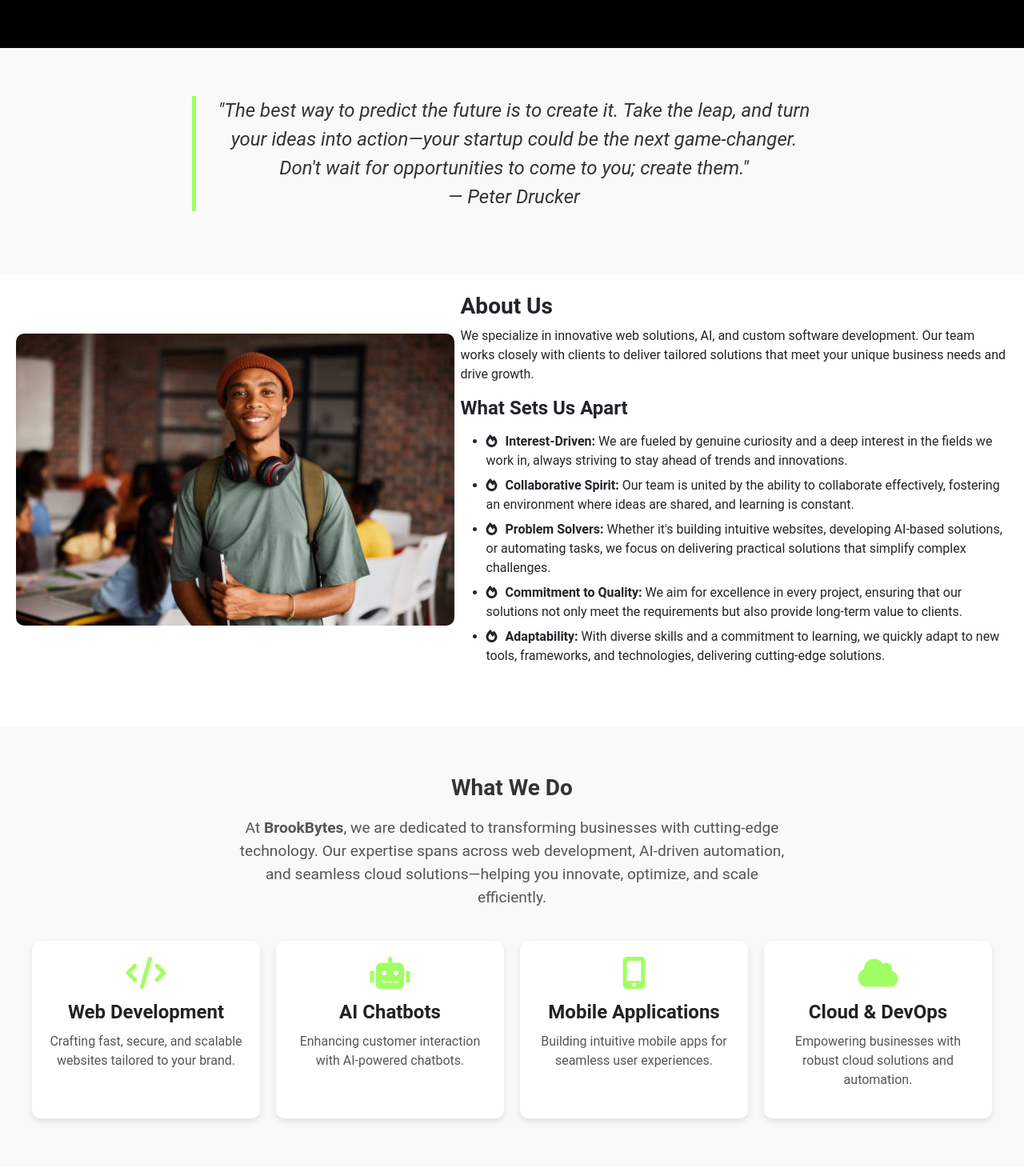
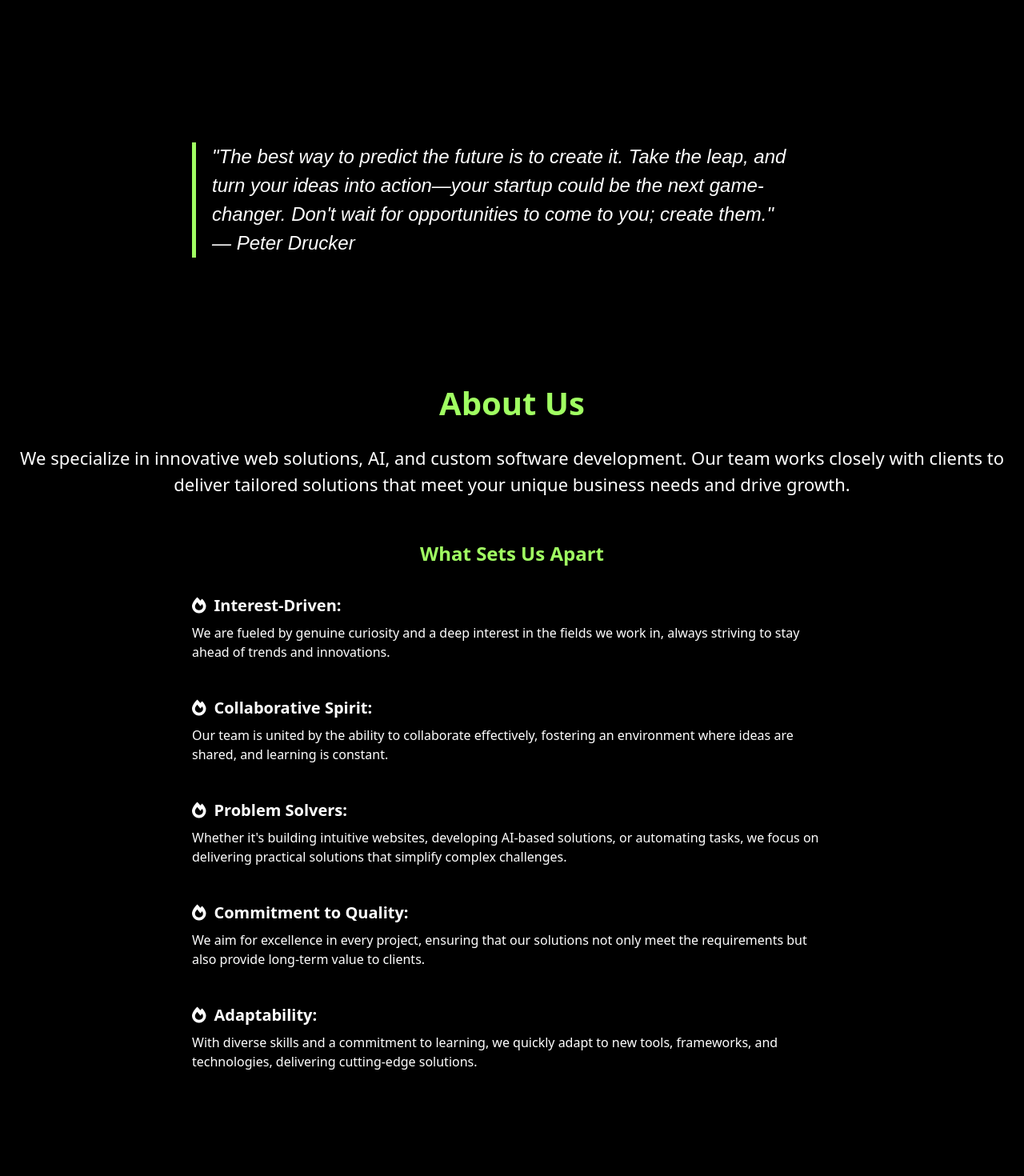
Before and after one commit to moulimonishxx/freelance, a React (Create React App) app: page / in a window 1280 px wide. Shown: the part 740-2210 px from the top of the page at 80% size. Built offline with nearby package versions, Linux system fonts and the light colour scheme; a web font is replaced by a local one.

Commit message:
Updated project with new changes

```diff
--- a/src/components/landing-page/home.jsx
+++ b/src/components/landing-page/home.jsx
@@ -21,7 +21,7 @@ const App = () => {
   return (
     <div>
       <link
-        href="https://cdnjs.cloudflare.com/ajax/libs/font-awesome/6.0.0-beta3/css/all.min.css "
+        href="https://cdnjs.cloudflare.com/ajax/libs/font-awesome/6.0.0-beta3/css/all.min.css"
         rel="stylesheet"
       />
 {/* Animated Navbar */}
@@ -34,7 +34,7 @@ const App = () => {
     expand="lg"
     fixed="top"
     style={{
-      backgroundColor: "white",
+      backgroundColor: "#FFFFFF",
       opacity:'90%',
       height: "60px",
       fontFamily: "Roboto, sans-serif",
@@ -321,10 +321,16 @@ const App = () => {
       <section
         id="about-us"
         style={{
-          padding: '60px 20px',
-          backgroundColor: '#f9f9f9',
-          textAlign: 'center',
-          fontFamily: 'Roboto, sans-serif',
+          minHeight: "50vh",
+          backgroundColor: "#000", // Changed background to black
+          padding: "50px 8vw",
+          display: "flex",
+          flexDirection: "column",
+          justifyContent: "center",
+          fontFamily: "'Mono Sans', sans-serif",
+          textAlign: "left",
+          color: "#fff", // Changed text color to white
+          boxSizing: "border-box",
         }}
       >
         <blockquote
@@ -336,7 +342,7 @@ const App = () => {
             paddingRight: '20px',
             maxWidth: '800px',
             borderLeft: '5px solid #A0FF62',
-            color: '#333',
+            color: '#FFFFFF',
           }}
         >
           "The best way to predict the future is to create it. Take the leap, and
@@ -350,110 +356,118 @@ const App = () => {
 
 
       {/* about section start here*/}
-<section
-  id="about-us"
-  style={{
-    padding: '60px 20px',
-    fontFamily: 'Roboto, sans-serif',
+
+{/* Right Content Section */}
+<div
+    style={{
+    flex: 1,
     display: 'flex',
-    alignItems: 'center', // Vertically align items
-    justifyContent: 'space-between', // Space between image and text
-    flexDirection: 'row', // Default layout
-  }}
+    flexDirection: 'column',
+    justifyContent: 'center',
+    alignItems: 'center', // Center content horizontally
+    textAlign: 'center', // Center text for better readability
+    padding: '20px',
+    maxWidth: '1700px',
+    margin: '0 auto', // Center content
+    backgroundColor:'black'
+    }}
 >
-  {/* Left Image Section */}
-  <div
+  <h1 style={{ fontWeight: '700', color: '#A0FF62' }}>About Us</h1>
+
+  <p style={{ color: '#FFFFFF', fontSize: '22px', paddingTop: '20px' }}>
+    We specialize in innovative web solutions, AI, and custom software
+    development. Our team works closely with clients to deliver tailored
+    solutions that meet your unique business needs and drive growth.
+  </p>
+
+  <h4 style={{ fontWeight: '700', color: '#A0FF62', paddingTop: '40px' }}>
+    What Sets Us Apart
+  </h4>
+
+  {[
+    { title: "Interest-Driven", desc: "We are fueled by genuine curiosity and a deep interest in the fields we work in, always striving to stay ahead of trends and innovations." },
+    { title: "Collaborative Spirit", desc: "Our team is united by the ability to collaborate effectively, fostering an environment where ideas are shared, and learning is constant." },
+    { title: "Problem Solvers", desc: "Whether it's building intuitive websites, developing AI-based solutions, or automating tasks, we focus on delivering practical solutions that simplify complex challenges." },
+    { title: "Commitment to Quality", desc: "We aim for excellence in every project, ensuring that our solutions not only meet the requirements but also provide long-term value to clients." },
+    { title: "Adaptability", desc: "With diverse skills and a commitment to learning, we quickly adapt to new tools, frameworks, and technologies, delivering cutting-edge solutions." }
+  ].map((item, index) => (
+    <div key={index} style={{ maxWidth: '800px', textAlign: 'left', paddingTop: '30px' }}>
+      <h5 style={{ color: 'white', display: 'flex', alignItems: 'center' }}>
+        <i className="fas fa-fire" style={{ marginRight: '10px' }}></i>
+        <b>{item.title}:</b>
+      </h5>
+      <p style={{ color: '#FFFFFF', fontSize: '16px', marginTop: '10px' }}>{item.desc}</p>
+    </div>
+  ))}
+</div>
+
+{/* Add Media Queries */}
+<style>
+  {`
+    @media (max-width: 768px) {
+      .about-content {
+        text-align: center;
+        padding: 20px;
+      }
+      .about-content h5 {
+        text-align: center;
+      }
+    }
+  `}
+</style>
+
+
+
+
+{/* Left Image Section */}
+<div
     style={{
       flex: 1,
       display: 'flex',
-      justifyContent: 'flex-start', // Align image to the left
-      paddingRight: '30px', // Add space between image and text
+      justifyContent: 'center', // Center image for mobile
+      paddingRight: '30px',
+
+      paddingTop:'150px', // Space when stacked
+       backgroundColor:'black'
     }}
   >
     <img
       src={aboutUsImage}
       alt="About Us"
-      className="about-image" // Add the class for applying hover effect
+      className="about-image"
       style={{
-        width: '80%', // Adjust the image width
-        maxHeight: '500px', // Set max height if needed
-        objectFit: 'cover', // Ensure the image scales properly
-        borderRadius: '10px', // Optional: Rounded corners
+
+        objectFit: 'cover',
+        borderRadius: '10px',
         marginTop: '-1.4cm',
-        transition: 'transform 0.3s ease-in-out', // Smooth transition for the zoom effect
+        transition: 'transform 0.3s ease-in-out',
+        display: 'block',
+        backgroundColor:'black'
       }}
     />
   </div>
 
-  {/* Right Content Section */}
-  <div
-    style={{
-      flex: 1,
-      display: 'flex',
-      flexDirection: 'column', // Stack text vertically
-      justifyContent: 'center', // Align text in the center of its container
-      textAlign: 'left', // Align text to the left
-      paddingLeft: '30px', // Add padding between text and image
-      marginLeft: '-5cm', // Move text 2cm to the left
-      marginTop: '-1cm', // Move text 2cm upwards
-    }}
-  >
-    <h3  style={{ fontWeight: '700' }}>About Us</h3>
-    <p>
-      We specialize in innovative web solutions, AI, and custom software
-      development. Our team works closely with clients to deliver tailored
-      solutions that meet your unique business needs and drive growth.
-    </p>
-    <h4 style={{ fontWeight: '700' }}>What Sets Us Apart</h4>
-    <ul>
-      <li>
-        <i
-          className="fas fa-fire"
-          style={{ marginRight: '10px', marginTop: '10px' }}
-        ></i>
-        <b>Interest-Driven:</b> We are fueled by genuine curiosity and a deep
-        interest in the fields we work in, always striving to stay ahead of
-        trends and innovations.
-      </li>
-      <li>
-        <i
-          className="fas fa-fire"
-          style={{ marginRight: '10px', marginTop: '10px' }}
-        ></i>
-        <b>Collaborative Spirit:</b> Our team is united by the ability to
-        collaborate effectively, fostering an environment where ideas are
-        shared, and learning is constant.
-      </li>
-      <li>
-        <i
-          className="fas fa-fire"
-          style={{ marginRight: '10px', marginTop: '10px' }}
-        ></i>
-        <b>Problem Solvers:</b> Whether it's building intuitive websites,
-        developing AI-based solutions, or automating tasks, we focus on
-        delivering practical solutions that simplify complex challenges.
-      </li>
-      <li>
-        <i
-          className="fas fa-fire"
-          style={{ marginRight: '10px', marginTop: '10px' }}
-        ></i>
-        <b>Commitment to Quality:</b> We aim for excellence in every project,
-        ensuring that our solutions not only meet the requirements but also
-        provide long-term value to clients.
-      </li>
-      <li>
-        <i
-          className="fas fa-fire"
-          style={{ marginRight: '10px', marginTop: '10px' }}
-        ></i>
-        <b>Adaptability:</b> With diverse skills and a commitment to learning,
-        we quickly adapt to new tools, frameworks, and technologies, delivering
-        cutting-edge solutions.
-      </li>
-    </ul>
-  </div>
-</section>
+{/* Add Media Queries */}
+<style>
+  {`
+    @media (max-width: 768px) {
+      #about-us {
+        flex-direction: column;
+        text-align: center;
+        padding: 40px 10px;
+      }
+      #about-us div {
+        padding: 0;
+        margin: 10px 0;
+      }
+      .about-image {
+        max-width: 90%;
+        margin-top: 0;
+      }
+    }
+  `}
+</style>
+
 
 {/* CSS for hover effect on images */}
 <style>{`
@@ -483,22 +497,29 @@ const App = () => {
 
 
 
+
       {/* what we do section starts here */}
 
       <section
   id="what-we-do"
   style={{
-    padding: "60px 20px",
-    fontFamily: "Roboto, sans-serif",
-    backgroundColor: "#f9f9f9",
-    textAlign: "center",
+    minHeight: "100vh",
+    backgroundColor: "#000", // Changed background to black
+    padding: "50px 8vw",
+    display: "flex",
+    flexDirection: "column",
+    justifyContent: "center",
+    fontFamily: "'Mono Sans', sans-serif",
+    textAlign: "left",
+    color: "#fff", // Changed text color to white
+    boxSizing: "border-box",
   }}
 >
   <div style={{ marginBottom: "40px" }}>
-    <h3 style={{ fontWeight: "700", marginBottom: "20px", color: "#333" }}>
+    <h3 style={{ fontWeight: "700", marginBottom: "20px", color: "#A0FF62" }}>
       What We Do
     </h3>
-    <p style={{ fontSize: "1.2em", color: "#555", maxWidth: "700px", margin: "0 auto" }}>
+    <p style={{ fontSize: "1.2em", color: "#FFFFFF", maxWidth: "700px", margin: "0 auto" }}>
       At <strong>BrookBytes</strong>, we are dedicated to transforming businesses with cutting-edge
       technology. Our expertise spans across web development, AI-driven automation, and seamless
       cloud solutions—helping you innovate, optimize, and scale efficiently.
@@ -511,6 +532,7 @@ const App = () => {
       gridTemplateColumns: "repeat(auto-fit, minmax(250px, 1fr))",
       gap: "20px",
       padding: "0 20px",
+      background : "black"
     }}
   >
     {[
@@ -522,7 +544,7 @@ const App = () => {
       <div
         key={index}
         style={{
-          backgroundColor: "white",
+          backgroundColor: "BALCK",
           padding: "20px",
           borderRadius: "10px",
           boxShadow: "0 4px 8px rgba(0, 0, 0, 0.1)",
@@ -533,8 +555,8 @@ const App = () => {
         onMouseLeave={(e) => (e.currentTarget.style.transform = "scale(1)")}
       >
         <i className={service.icon} style={{ fontSize: "40px", color: "#A0FF62", marginBottom: "15px" }}></i>
-        <h4 style={{ fontWeight: "700", marginBottom: "10px", color: "#222" }}>{service.title}</h4>
-        <p style={{ color: "#555" }}>{service.desc}</p>
+        <h4 style={{ fontWeight: "700", marginBottom: "10px", color: "#FFFFFF" }}>{service.title}</h4>
+        <p style={{ color: "#FFFFFF" }}>{service.desc}</p>
       </div>
     ))}
   </div>
@@ -548,12 +570,12 @@ const App = () => {
   id="why-choose-us"
   style={{
     padding: '80px 20px',
-    backgroundColor: '#fff',
+    backgroundColor: "#000", // Changed background to black
     fontFamily: 'Roboto, sans-serif',
   }}
 >
   <div style={{ textAlign: 'center', marginBottom: '40px' }}>
-    <h2 style={{ fontWeight: '700', fontSize: '2.5em' }}>Why Choose Our Solutions?</h2>
+    <h2 style={{ fontWeight: '700', fontSize: '2.5em',color :'#A0FF62' }}>Why Choose Our Solutions?</h2>
   </div>
   <div
     style={{
@@ -567,7 +589,7 @@ const App = () => {
     {/* Provide Superior Online Experience */}
     <div
       style={{
-        backgroundColor: '#f9f9f9',
+        backgroundColor: '#000',
         padding: '20px',
         borderRadius: '10px',
         boxShadow: '0 4px 8px rgba(0, 0, 0, 0.1)',
@@ -577,10 +599,10 @@ const App = () => {
       className="benefit-card"
     >
       <i className="fas fa-user-check" style={{ fontSize: '3em', color: '#A0FF62', marginBottom: '15px' }}></i>
-      <h4 style={{ fontWeight: '700', fontSize: '1.5em', marginBottom: '10px' }}>
+      <h4 style={{ fontWeight: '700', fontSize: '1.5em', marginBottom: '10px',color:'#FFFFFF', }}>
         Provide a Superior Online Experience
       </h4>
-      <p style={{ fontSize: '1em', color: '#555' }}>
+      <p style={{ fontSize: '1em', color: '#FFFFFF' }}>
         Customers expect performance, convenience, and availability from our platforms, even during peak activity.
       </p>
       <a
@@ -600,7 +622,7 @@ const App = () => {
     {/* Strengthen the Security Posture */}
     <div
       style={{
-        backgroundColor: '#f9f9f9',
+        backgroundColor: '#000',
         padding: '20px',
         borderRadius: '10px',
         boxShadow: '0 4px 8px rgba(0, 0, 0, 0.1)',
@@ -613,10 +635,10 @@ const App = () => {
         className="fas fa-shield-alt"
         style={{ fontSize: '3em', color: '#4caf50', marginBottom: '15px' }}
       ></i>
-      <h4 style={{ fontWeight: '700', fontSize: '1.5em', marginBottom: '10px' }}>
+      <h4 style={{ fontWeight: '700', fontSize: '1.5em', marginBottom: '10px',color:'#FFFFFF' }}>
         Strengthen the Security Posture
       </h4>
-      <p style={{ fontSize: '1em', color: '#555' }}>
+      <p style={{ fontSize: '1em', color: '#FFFFFF' }}>
         Manage multiple security and networking services from a single, unified solution.
       </p>
       <a
@@ -636,7 +658,7 @@ const App = () => {
     {/* Improve Agility and Lower Costs */}
     <div
       style={{
-        backgroundColor: '#f9f9f9',
+        backgroundColor: '#000',
         padding: '20px',
         borderRadius: '10px',
         boxShadow: '0 4px 8px rgba(0, 0, 0, 0.1)',
@@ -649,10 +671,10 @@ const App = () => {
         className="fas fa-chart-line"
         style={{ fontSize: '3em', color: '#007bff', marginBottom: '15px' }}
       ></i>
-      <h4 style={{ fontWeight: '700', fontSize: '1.5em', marginBottom: '10px' }}>
+      <h4 style={{ fontWeight: '700', fontSize: '1.5em', marginBottom: '10px',color:'#FFFFFF' }}>
         Improve Agility and Lower Operational Costs
       </h4>
-      <p style={{ fontSize: '1em', color: '#555' }}>
+      <p style={{ fontSize: '1em', color: '#FFFFFF' }}>
         Replacing legacy systems with modern cloud-based solutions drives innovation and efficiency.
       </p>
       <a
@@ -726,31 +748,31 @@ const App = () => {
 
 
 
-<section id="our-plans" className="pricing">
+<section id="our-plans" className="pricing" style={{backgroundColor:'#000'}}>
   <div className="section-header">
-    <h2>Choose the Right Plan for Your Needs</h2>
-    <p>Flexible solutions to fit your business requirements.</p>
+    <h2 style={{color:' #A0FF62'}}>Choose the Right Plan for Your Needs</h2>
+    <p style={{color:' #FFFFFF'}}>Flexible solutions to fit your business requirements.</p>
   </div>
 
-  <div className="pricing-cards">
+  <div className="pricing-cards"  >
     {/* Personalized Web Development */}
-    <div className="pricing-card">
-      <h3>Personalized Web Development</h3>
-      <p>Custom websites tailored to your business needs, ensuring a seamless user experience and a strong online presence.</p>
+    <div className="pricing-card" style={{color:' #A0FF62',backgroundColor:'black'}}>
+      <h3 style={{color:'rgb(255, 255, 255)'}}>Personalized Web Development</h3>
+      <p style={{color:' #FFFFFF'}}>Custom websites tailored to your business needs, ensuring a seamless user experience and a strong online presence.</p>
       <a href="https://www.linkedin.com/company/brookbytes-in/" target="_blank" rel="noopener noreferrer">Contact Us</a>
     </div>
 
     {/* AI-Powered Chatbots */}
-    <div className="pricing-card">
-      <h3>AI-Powered Chatbots</h3>
-      <p>Revolutionize customer interactions with AI-driven chatbots that provide instant support and improve user engagement.</p>
+    <div className="pricing-card" style={{color:' #A0FF62',backgroundColor:'black'}}>
+      <h3 style={{color:'rgb(255, 255, 255)'}}>AI-Powered Chatbots</h3>
+      <p style={{color:' #FFFFFF'}}>Revolutionize customer interactions with AI-driven chatbots that provide instant support and improve user engagement.</p>
       <a href="https://www.linkedin.com/company/brookbytes-in/" target="_blank" rel="noopener noreferrer">Contact Us</a>
     </div>
 
     {/* Content Creation & Typing Services */}
-    <div className="pricing-card">
-      <h3>Content Creation & Typing Services</h3>
-      <p>Professional content writing and efficient typing services to help businesses communicate effectively and streamline documentation needs.</p>
+    <div className="pricing-card" style={{color:' #A0FF62',backgroundColor:'black'}}>
+      <h3 style={{color:'rgb(255, 255, 255)'}}>Content Creation & Typing Services</h3>
+      <p style={{color:' #FFFFFF'}}>Professional content writing and efficient typing services to help businesses communicate effectively and streamline documentation needs.</p>
       <a href="https://www.linkedin.com/company/brookbytes-in/" target="_blank" rel="noopener noreferrer" >Contact Us</a>
     </div>
   </div>
@@ -873,12 +895,12 @@ const App = () => {
   style={{
     padding: '60px 20px',
     fontFamily: 'Roboto, sans-serif',
-    backgroundColor: '#f9f9f9', // Light background for contrast
+    backgroundColor: '#000', // Light background for contrast
   }}
 >
   <div style={{ textAlign: 'center', marginBottom: '40px' }}>
-    <h3 style={{ fontWeight: '700', marginBottom: '20px' }}>Contact Us</h3>
-    <p style={{ fontSize: '1.1em', color: '#555' }}>
+    <h3 style={{ fontWeight: '700', marginBottom: '20px',color:'#A0FF62' }}>Contact Us</h3>
+    <p style={{ fontSize: '1.1em', color: '#FFFFFF' }}>
       Feel free to reach out to us through any of the following platforms:
     </p>
   </div>
@@ -895,7 +917,7 @@ const App = () => {
     {/* Facebook Card */}
     <div
       style={{
-        backgroundColor: 'white',
+        backgroundColor: 'black',
         padding: '20px',
         borderRadius: '10px',
         boxShadow: '0 4px 8px rgba(0, 0, 0, 0.1)',
@@ -911,8 +933,8 @@ const App = () => {
           style={{ fontSize: '40px', color: '#A0FF62', marginBottom: '15px' }}
         ></i>
       </a>
-      <h4 style={{ fontWeight: '700', marginBottom: '10px' }}>Facebook</h4>
-      <p style={{ color: '#555' }}>
+      <h4 style={{ fontWeight: '700', marginBottom: '10px',color:'white' }}>Facebook</h4>
+      <p style={{ color: 'white' }}>
         Connect with us on Facebook for updates and support.
       </p>
     </div>
@@ -920,7 +942,7 @@ const App = () => {
     {/* Instagram Card */}
     <div
       style={{
-        backgroundColor: 'white',
+        backgroundColor: 'black',
         padding: '20px',
         borderRadius: '10px',
         boxShadow: '0 4px 8px rgba(0, 0, 0, 0.1)',
@@ -936,8 +958,8 @@ const App = () => {
           style={{ fontSize: '40px', color: '#A0FF62', marginBottom: '15px' }}
         ></i>
       </a>
-      <h4 style={{ fontWeight: '700', marginBottom: '10px' }}>Instagram</h4>
-      <p style={{ color: '#555' }}>
+      <h4 style={{ fontWeight: '700', marginBottom: '10px',color:'white' }}>Instagram</h4>
+      <p style={{ color: 'white' }}>
         Stay connected with us through Instagram for visuals and updates.
       </p>
     </div>
@@ -945,7 +967,7 @@ const App = () => {
     {/* LinkedIn Card */}
     <div
       style={{
-        backgroundColor: 'white',
+        backgroundColor: 'black',
         padding: '20px',
         borderRadius: '10px',
         boxShadow: '0 4px 8px rgba(0, 0, 0, 0.1)',
@@ -961,8 +983,8 @@ const App = () => {
           style={{ fontSize: '40px', color: '#A0FF62', marginBottom: '15px' }}
         ></i>
       </a>
-      <h4 style={{ fontWeight: '700', marginBottom: '10px' }}>LinkedIn</h4>
-      <p style={{ color: '#555' }}>
+      <h4 style={{ fontWeight: '700', marginBottom: '10px',color:'white' }}>LinkedIn</h4>
+      <p style={{ color: 'white' }}>
         Connect with us professionally on LinkedIn.
       </p>
     </div>
@@ -970,7 +992,7 @@ const App = () => {
     {/* Email Card */}
     <div
       style={{
-        backgroundColor: 'white',
+        backgroundColor: 'black',
         padding: '20px',
         borderRadius: '10px',
         boxShadow: '0 4px 8px rgba(0, 0, 0, 0.1)',
@@ -986,8 +1008,8 @@ const App = () => {
           style={{ fontSize: '40px', color: '#A0FF62', marginBottom: '15px' }}
         ></i>
       </a>
-      <h4 style={{ fontWeight: '700', marginBottom: '10px' }}>Email</h4>
-      <p style={{ color: '#555' }}>
+      <h4 style={{ fontWeight: '700', marginBottom: '10px',color:'white' }}>Email</h4>
+      <p style={{ color: 'white' }}>
         Send us an email for any inquiries or support.
       </p>
     </div>
@@ -1038,7 +1060,7 @@ const App = () => {
 <footer
 id="our-services"
   style={{
-    backgroundColor: "#333",
+    backgroundColor: "#000",
     color: "#fff",
     padding: "40px 20px",
     textAlign: "center",
@@ -1097,7 +1119,7 @@ id="our-services"
       <i className="fa-brands fa-instagram"></i>
     </a>
     <a
-      href="https://wa.me/yourphonenumber"
+      href="https://wa.me/6374668805"
       target="_blank"
       rel="noopener noreferrer"
       style={{
```
